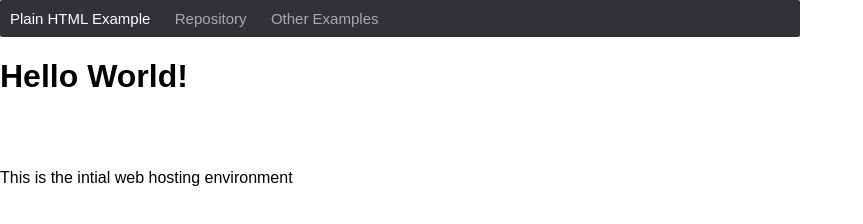
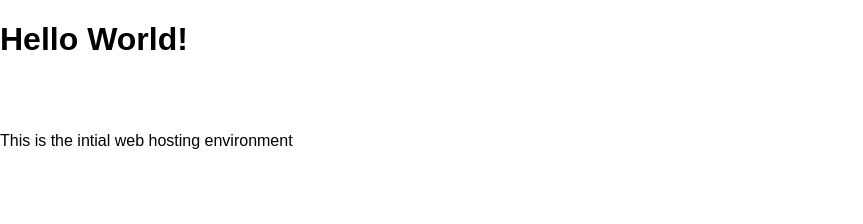
Before and after one commit to justinmclinn/portfolio, a plain HTML site: page index.html in a window 1280 px wide. Shown: the whole page, without its empty margins (0-863 px from the left). Drawn offline with Linux system fonts and the light colour scheme.

Commit message:
added message

```diff
--- a/index.html
+++ b/index.html
@@ -3,15 +3,9 @@
   <head>
     <meta charset="utf-8">
     <meta name="generator" content="GitLab Pages">
-    <title>Plain HTML site using GitLab Pages</title>
+    <title>McLinn</title>
     <link rel="stylesheet" href="style.css">
   </head>
-  <body>
-    <div class="navbar">
-      <a href="https://pages.gitlab.io/plain-html/">Plain HTML Example</a>
-      <a href="https://gitlab.com/pages/plain-html/">Repository</a>
-      <a href="https://gitlab.com/pages/">Other Examples</a>
-    </div>
 
     <h1>Hello World!</h1><br><br>
 
```
